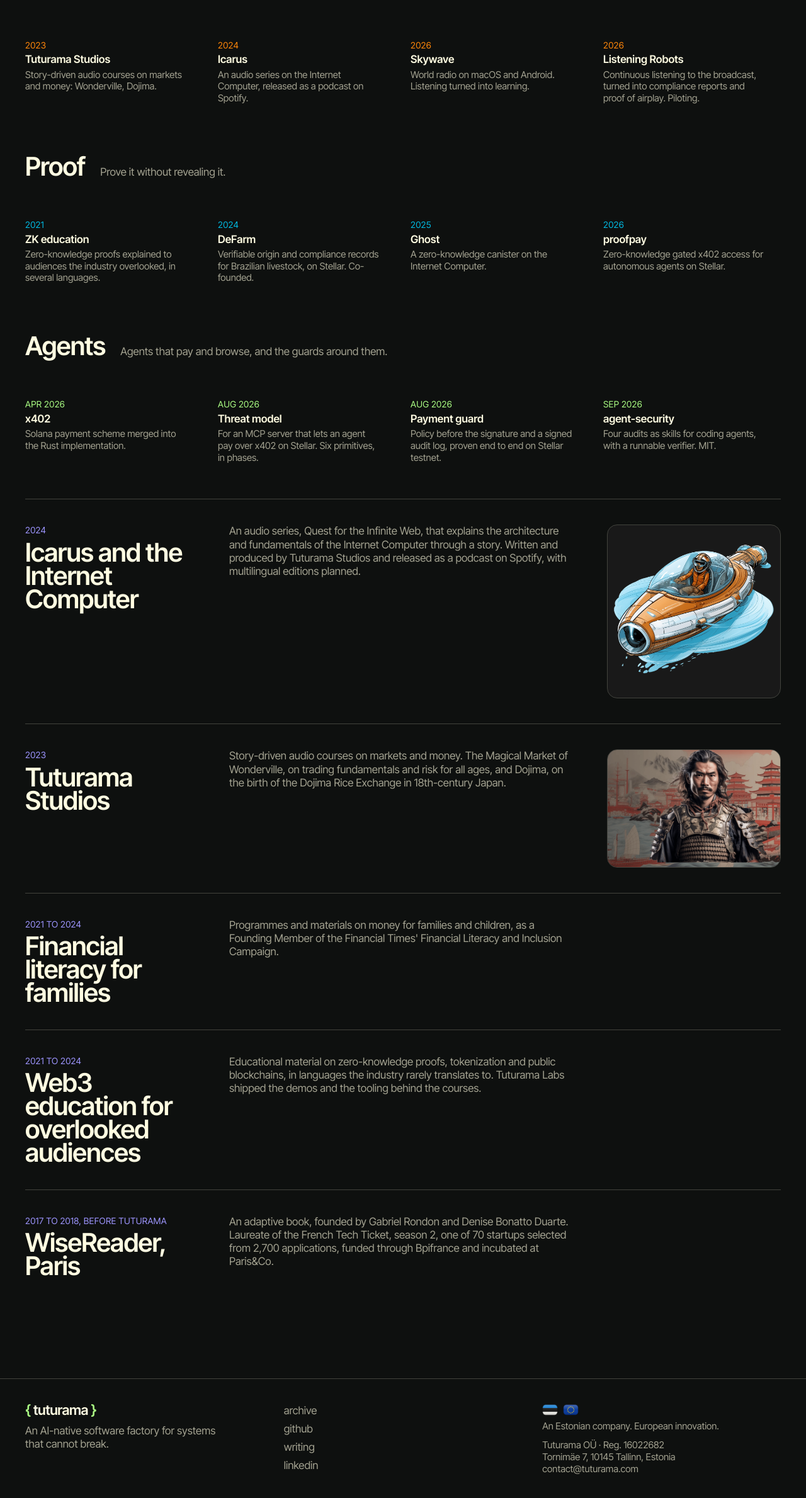
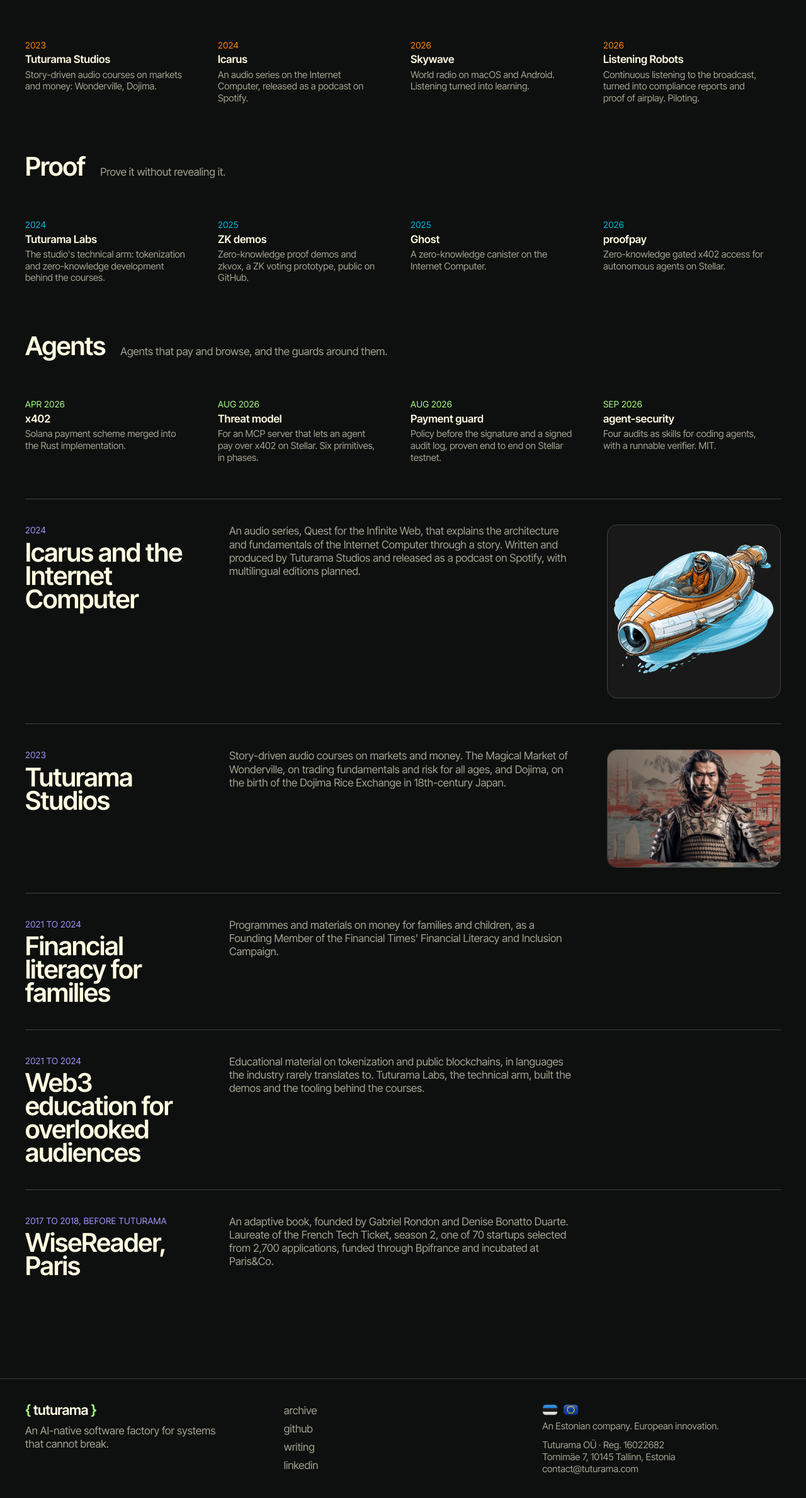
Before and after one commit to gabrielrondon/tuturama, a Next.js app: page /archive in a window 1280 px wide. Shown: the part 814-3193 px from the top of the page at 63% size. Built offline with nearby package versions, Linux system fonts and the light colour scheme.

Commit message:
Proof thread: only verifiable ZK artefacts (Labs 2024, ZK demos and Ghost 2025, proofpay 2026); soften the ZK education claim; heavier EU flag stars

```diff
--- a/components/flags.tsx
+++ b/components/flags.tsx
@@ -54,13 +54,13 @@
 export function FlagEU({ className, title = "European Union" }: Props) {
   const stars = Array.from({ length: 12 }, (_, i) => {
     const a = (i / 12) * Math.PI * 2 - Math.PI / 2;
-    return { x: 18 + Math.cos(a) * 7.2, y: 13 + Math.sin(a) * 7.2 };
+    return { x: 18 + Math.cos(a) * 8, y: 13 + Math.sin(a) * 8 };
   });
   return (
     <Tile title={title} className={className}>
       <rect x="0" y="0" width="36" height="26" fill="#003399" />
       {stars.map((s, i) => (
-        <circle key={i} cx={s.x} cy={s.y} r="1.05" fill="#ffcc00" />
+        <circle key={i} cx={s.x} cy={s.y} r="1.5" fill="#ffcc00" />
       ))}
     </Tile>
   );
--- a/data/site.et.ts
+++ b/data/site.et.ts
@@ -175,7 +175,7 @@
     period: "2021 kuni 2024",
     title: "Web3 haridus tähelepanuta publikule",
     body:
-      "Õppematerjalid nullteadmusetõestustest, tokeniseerimisest ja avalikest plokiahelatest keeltes, millesse tööstus harva tõlgib. Tuturama Labs tegi demod ja kursuste taga oleva tööriistastiku.",
+      "Õppematerjalid tokeniseerimisest ja avalikest plokiahelatest keeltes, millesse tööstus harva tõlgib. Tuturama Labs, tehniline haru, tegi demod ja kursuste taga oleva tööriistastiku.",
   },
   {
     period: "2017 kuni 2018, enne Tuturamat",
--- a/data/site.ts
+++ b/data/site.ts
@@ -202,7 +202,7 @@
     period: "2021 to 2024",
     title: "Web3 education for overlooked audiences",
     body:
-      "Educational material on zero-knowledge proofs, tokenization and public blockchains, in languages the industry rarely translates to. Tuturama Labs shipped the demos and the tooling behind the courses.",
+      "Educational material on tokenization and public blockchains, in languages the industry rarely translates to. Tuturama Labs, the technical arm, built the demos and the tooling behind the courses.",
   },
   {
     period: "2017 to 2018, before Tuturama",
--- a/data/threads.ts
+++ b/data/threads.ts
@@ -28,8 +28,8 @@
     hue: "blue",
     lead: "Prove it without revealing it.",
     items: [
-      { when: "2021", label: "ZK education", one: "Zero-knowledge proofs explained to audiences the industry overlooked, in several languages." },
-      { when: "2024", label: "DeFarm", one: "Verifiable origin and compliance records for Brazilian livestock, on Stellar. Co-founded.", href: "https://defarm.net" },
+      { when: "2024", label: "Tuturama Labs", one: "The studio's technical arm: tokenization and zero-knowledge development behind the courses." },
+      { when: "2025", label: "ZK demos", one: "Zero-knowledge proof demos and zkvox, a ZK voting prototype, public on GitHub.", href: "https://github.com/gabrielrondon/zkvox" },
       { when: "2025", label: "Ghost", one: "A zero-knowledge canister on the Internet Computer.", href: "https://github.com/gabrielrondon/ghost_dev" },
       { when: "2026", label: "proofpay", one: "Zero-knowledge gated x402 access for autonomous agents on Stellar.", href: "https://github.com/gabrielrondon/proofpay" },
     ],
@@ -67,8 +67,8 @@
     hue: "blue",
     lead: "Tõesta seda ilma paljastamata.",
     items: [
-      { when: "2021", label: "ZK haridus", one: "Nullteadmusetõestused selgitatuna publikule, kellest tööstus mööda vaatas, mitmes keeles." },
-      { when: "2024", label: "DeFarm", one: "Brasiilia kariloomade kontrollitavad päritolu- ja vastavuskirjed Stellaris. Kaasasutatud.", href: "https://defarm.net" },
+      { when: "2024", label: "Tuturama Labs", one: "Stuudio tehniline haru: tokeniseerimise ja nullteadmuse arendus kursuste taga." },
+      { when: "2025", label: "ZK demod", one: "Nullteadmusetõestuste demod ja zkvox, ZK hääletamise prototüüp, avalikult GitHubis.", href: "https://github.com/gabrielrondon/zkvox" },
       { when: "2025", label: "Ghost", one: "Nullteadmuse canister Internet Computeris.", href: "https://github.com/gabrielrondon/ghost_dev" },
       { when: "2026", label: "proofpay", one: "Nullteadmusega väravaga x402 ligipääs autonoomsetele agentidele Stellaris.", href: "https://github.com/gabrielrondon/proofpay" },
     ],
```
